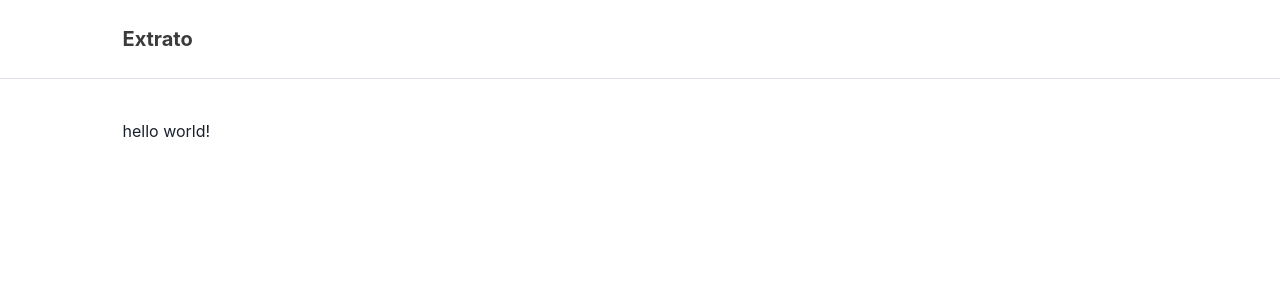
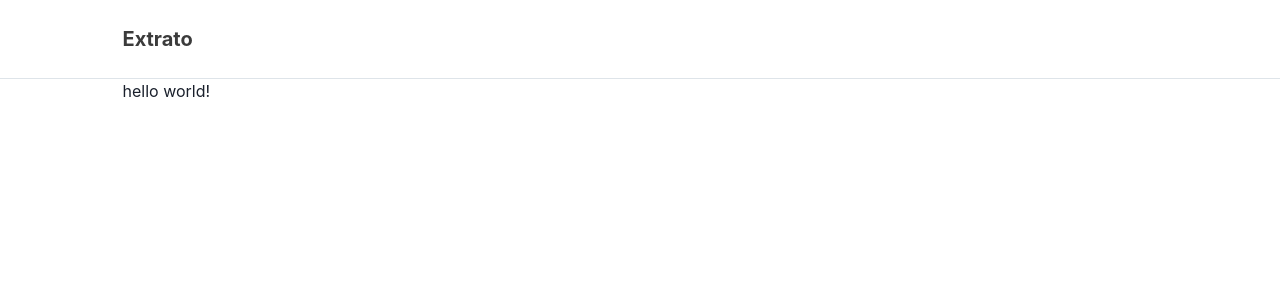
Before and after one commit to hiwllc/balance, a Next.js app: page / in a window 1280 px wide. Shown: the top 300 px of the page. Built offline with nearby package versions, Linux system fonts and the light colour scheme.

Commit message:
filter: add spacing to component

```diff
--- a/src/components/filter.tsx
+++ b/src/components/filter.tsx
@@ -3,7 +3,7 @@ import { HStack } from '@chakra-ui/layout'
 import { Search } from './search'
 
 export const Filter = () => (
-  <HStack spacing={7}>
+  <HStack spacing={7} py={10}>
     <Button variant="active">Tudo</Button>
     <Button>Entrada</Button>
     <Button>Saida</Button>
--- a/src/pages/_app.tsx
+++ b/src/pages/_app.tsx
@@ -10,7 +10,6 @@ function App({ Component, pageProps }: AppProps) {
 
       <Grid
         as="main"
-        py={10}
         px={4}
         gridTemplateColumns="1fr min(1035px, 100%) 1fr"
         sx={{ '& > *': { gridColumn: 2 } }}
```
